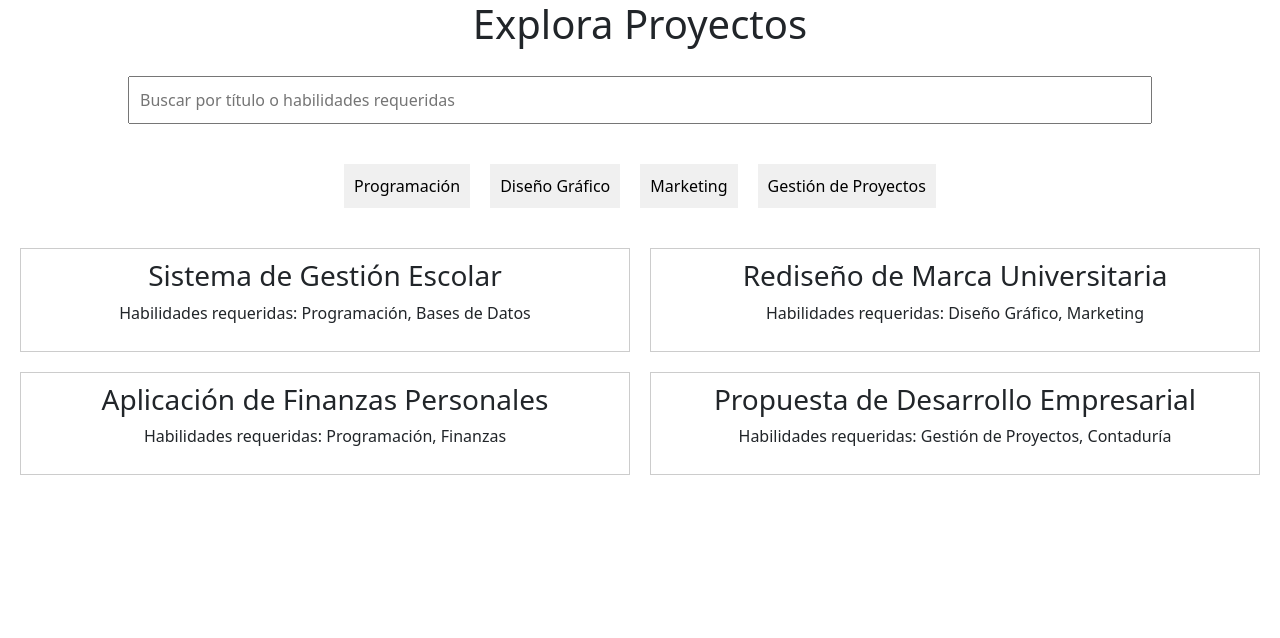
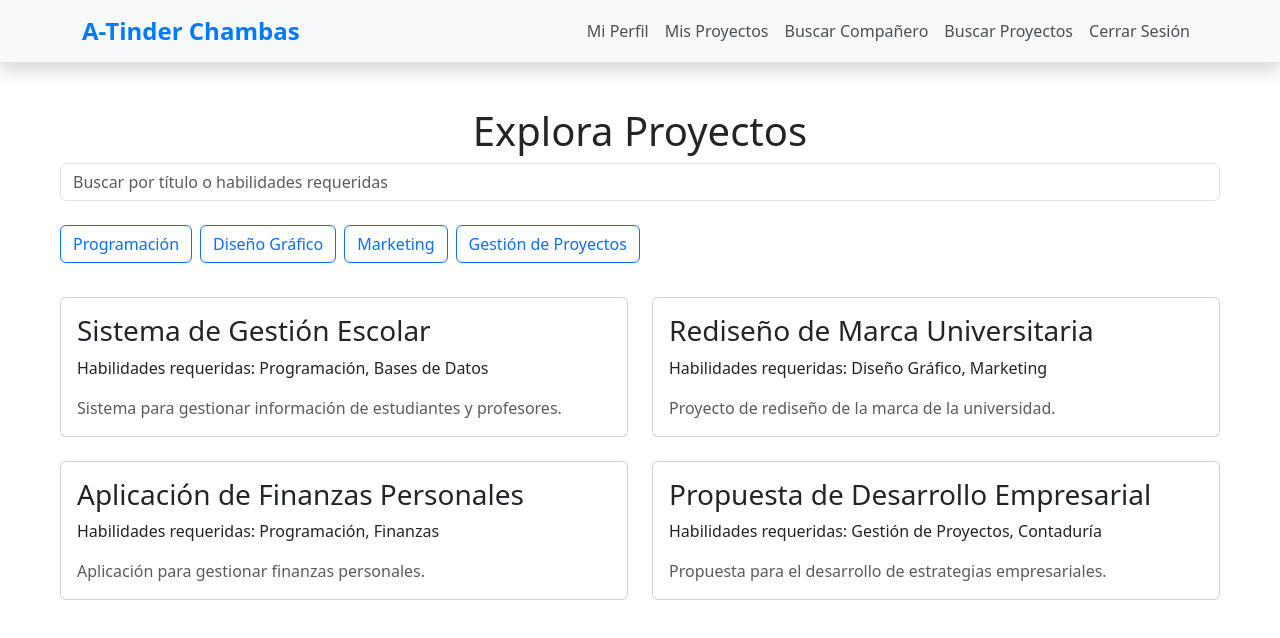
Before and after one commit to PrograWebFinal/T-Chambas, a Vue app: page /Proyectos in a window 1280 px wide. Shown: the top 638 px of the page. Built offline with nearby package versions, Linux system fonts and the light colour scheme; sample sign-in values are in the browser's storage.

Commit message:
mejoras css

```diff
--- a/src/components/BarraMenu.vue
+++ b/src/components/BarraMenu.vue
@@ -1,7 +1,8 @@
 <template>
   <nav class="navbar navbar-expand-lg navbar-light bg-light shadow">
     <div class="container">
-      <a class="navbar-brand" href="#">A-Tinder Chambas</a>
+      <!-- Enlace de la marca que redirige al inicio -->
+      <a class="navbar-brand" @click.prevent="irInicio" style="cursor: pointer;">A-Tinder Chambas</a>
       <button
         class="navbar-toggler"
         type="button"
@@ -56,6 +57,10 @@ export default {
     }
   },
   methods: {
+    irInicio() {
+      // Redirige a la página de inicio
+      this.$router.push("/");
+    },
     logout() {
       // Limpia el almacenamiento local y redirige al login
       localStorage.removeItem("userId");
--- a/src/components/PaginaPerfiles.vue
+++ b/src/components/PaginaPerfiles.vue
@@ -1,41 +1,72 @@
 <template>
+  <div>
+    <!-- Barra de navegación -->
+    <BarraMenu />
+
+    <!-- Contenido principal -->
     <div class="buscar-companeros">
-    <h1>Busca Compañeros</h1>
+      <h1 class="text-center">Busca Compañeros</h1>
+
       <!-- Cuadro de búsqueda -->
       <input
         type="text"
         placeholder="Buscar por nombre o habilidades"
         v-model="searchQuery"
-      class="busqueda"
+        class="form-control mb-4"
       />
+
       <!-- Botones de habilidades más buscadas -->
       <div class="habilidades-populares">
-      <button v-for="habilidad in habilidadesPopulares" :key="habilidad" @click="buscarPorHabilidad(habilidad)">
+        <button
+          v-for="habilidad in habilidadesPopulares"
+          :key="habilidad"
+          @click="buscarPorHabilidad(habilidad)"
+          class="btn btn-outline-primary me-2"
+        >
           {{ habilidad }}
         </button>
       </div>
-    <!-- Perfiles de alumnos en hileras de 4 -->
+
+      <!-- Perfiles de alumnos en hileras -->
       <div class="perfiles-alumnos">
-      <div v-for="(fila, index) in filasPerfiles" :key="index" class="fila">
+        <div
+          v-for="(fila, index) in filasPerfiles"
+          :key="index"
+          class="row mb-4"
+        >
           <!-- Renderizar cada perfil en la hilera -->
-        <div v-for="perfil in fila" :key="perfil.nombre" class="perfil" @click="seleccionarPerfil(perfil)">
+          <div
+            v-for="perfil in fila"
+            :key="perfil.nombre"
+            class="col-md-3 text-center"
+            @click="seleccionarPerfil(perfil)"
+          >
+            <div class="perfil">
               <img :src="perfil.foto" alt="Foto de perfil" class="foto-perfil" />
-          <h3>{{ perfil.nombre }}</h3>
+              <h3 class="mt-2">{{ perfil.nombre }}</h3>
               <p>Habilidades: {{ perfil.habilidades.join(', ') }}</p>
-          <!-- Flecha abajo si el perfil está seleccionado -->
               <div v-if="perfilSeleccionado === perfil" class="flecha-abajo">⬇️</div>
             </div>
-        <!-- Ficha técnica solo en la hilera donde está el perfil seleccionado -->
-        <div v-if="perfilSeleccionado && fila.includes(perfilSeleccionado)" class="ficha-tecnica">
-          <img :src="perfilSeleccionado.foto" alt="Foto del perfil" class="ficha-foto-perfil" />
+          </div>
+
+          <!-- Ficha técnica -->
+          <div
+            v-if="perfilSeleccionado && fila.includes(perfilSeleccionado)"
+            class="ficha-tecnica"
+          >
+            <img
+              :src="perfilSeleccionado.foto"
+              alt="Foto del perfil"
+              class="ficha-foto-perfil"
+            />
             <div class="ficha-detalles">
               <h2>{{ perfilSeleccionado.nombre }}</h2>
               <p><strong>Carrera:</strong> {{ perfilSeleccionado.carrera }}</p>
               <p><strong>Habilidades:</strong> {{ perfilSeleccionado.habilidades.join(', ') }}</p>
               <p><strong>Descripción:</strong> {{ perfilSeleccionado.descripcion }}</p>
               <p v-if="perfilSeleccionado.proyectos.length"><strong>Proyectos:</strong> {{ perfilSeleccionado.proyectos.join(', ') }}</p>
-            <!-- Botón de conectar o invitar -->
-            <button class="btn-conectar">Conectar o Invitar</button>
+              <button class="btn btn-success">Conectar o Invitar</button>
+            </div>
           </div>
         </div>
       </div>
@@ -44,28 +75,80 @@
 </template>
 
 <script>
-import JuanFoto from '../assets/Perfiles/Juan.jpg';
-import AnaFoto from '../assets/Perfiles/Ana.jpeg';
-import LuisFoto from '../assets/Perfiles/Luis.jpg';
-import MariaFoto from '../assets/Perfiles/Maria.jpg';
-import DiegoFoto from '../assets/Perfiles/Diego.jpg';
-import PedroFoto from '../assets/Perfiles/Pedro.jpg';
+import BarraMenu from "@/components/BarraMenu.vue";
+import JuanFoto from "../assets/Perfiles/Juan.jpg";
+import AnaFoto from "../assets/Perfiles/Ana.jpeg";
+import LuisFoto from "../assets/Perfiles/Luis.jpg";
+import MariaFoto from "../assets/Perfiles/Maria.jpg";
+import DiegoFoto from "../assets/Perfiles/Diego.jpg";
+import PedroFoto from "../assets/Perfiles/Pedro.jpg";
 
 export default {
-  name: 'PaginaBuscarCompaneros',
+  name: "PaginaBuscarCompaneros",
+  components: {
+    BarraMenu,
+  },
   data() {
     return {
-      searchQuery: '',
+      searchQuery: "",
       perfilSeleccionado: null,
-      habilidadesPopulares: ['Programación', 'Fotografía', 'Marketing', 'Gestión de Proyectos', 'Contabilidad', ],
+      habilidadesPopulares: [
+        "Programación",
+        "Fotografía",
+        "Marketing",
+        "Gestión de Proyectos",
+        "Contabilidad"
+      ],
       perfiles: [
-        { nombre: 'Juan Pérez', foto: JuanFoto, carrera: 'Ingeniería en Tecnologías de la Información', habilidades: ['Programación', 'Ciberseguridad'], descripcion: 'Estudiante apasionado por la tecnología y la seguridad informática.', proyectos: ['Sistema de Ciberseguridad', 'Aplicación de Redes'] },
-        { nombre: 'Ana López', foto: AnaFoto, carrera: 'Diseño Multimedia', habilidades: ['Diseño Gráfico', 'Fotografía'], descripcion: 'Amante del diseño visual y la fotografía digital.', proyectos: ['N/D'] },
-        { nombre: 'Luis García', foto: LuisFoto, carrera: 'Mercadotecnia Estrategica', habilidades: ['Marketing', 'Redacción'], descripcion: 'Experto en marketing digital y contenido creativo.', proyectos: ['Campaña Publicitaria 2023'] },
-        { nombre: 'María Fernández', foto: MariaFoto, carrera: 'Administración y Dirección de Empresas', habilidades: ['Gestión de Proyectos', 'Liderazgo'], descripcion: 'Apasionada por la gestión de proyectos y el liderazgo.', proyectos: ['Gestión de Eventos Estudiantiles'] },
-        { nombre: 'Diego Martínez', foto: DiegoFoto, carrera: 'Finanzas y Contaduría Pública', habilidades: ['Contabilidad', 'Finanzas'], descripcion: 'Apasionada por la gestión de proyectos y el liderazgo.', proyectos: ['N/D'] },
-        { nombre: 'Pedro Paredes', foto: PedroFoto, carrera: 'Ingeniería Mecatrónica', habilidades: ['Electrónica', 'Programación'], descripcion: 'Apasionada por la gestión de proyectos y el liderazgo.', proyectos: ['N/D'] },
-      ]
+        {
+          nombre: "Juan Pérez",
+          foto: JuanFoto,
+          carrera: "Ingeniería en Tecnologías de la Información",
+          habilidades: ["Programación", "Ciberseguridad"],
+          descripcion: "Estudiante apasionado por la tecnología y la seguridad informática.",
+          proyectos: ["Sistema de Ciberseguridad", "Aplicación de Redes"]
+        },
+        {
+          nombre: "Ana López",
+          foto: AnaFoto,
+          carrera: "Diseño Multimedia",
+          habilidades: ["Diseño Gráfico", "Fotografía"],
+          descripcion: "Amante del diseño visual y la fotografía digital.",
+          proyectos: []
+        },
+        {
+          nombre: "Luis García",
+          foto: LuisFoto,
+          carrera: "Mercadotecnia Estratégica",
+          habilidades: ["Marketing", "Redacción"],
+          descripcion: "Experto en marketing digital y contenido creativo.",
+          proyectos: ["Campaña Publicitaria 2023"]
+        },
+        {
+          nombre: "María Fernández",
+          foto: MariaFoto,
+          carrera: "Administración y Dirección de Empresas",
+          habilidades: ["Gestión de Proyectos", "Liderazgo"],
+          descripcion: "Apasionada por la gestión de proyectos y el liderazgo.",
+          proyectos: ["Gestión de Eventos Estudiantiles"]
+        },
+        {
+          nombre: "Diego Martínez",
+          foto: DiegoFoto,
+          carrera: "Finanzas y Contaduría Pública",
+          habilidades: ["Contabilidad", "Finanzas"],
+          descripcion: "Entusiasta de las finanzas y la contabilidad.",
+          proyectos: []
+        },
+        {
+          nombre: "Pedro Paredes",
+          foto: PedroFoto,
+          carrera: "Ingeniería Mecatrónica",
+          habilidades: ["Electrónica", "Programación"],
+          descripcion: "Apasionado por la mecatrónica y la programación.",
+          proyectos: []
+        },
+      ],
     };
   },
   computed: {
@@ -74,9 +157,10 @@ export default {
         return this.perfiles;
       }
       const query = this.searchQuery.toLowerCase();
-      return this.perfiles.filter(perfil =>
+      return this.perfiles.filter(
+        (perfil) =>
           perfil.nombre.toLowerCase().includes(query) ||
-        perfil.habilidades.some(habilidad => habilidad.toLowerCase().includes(query))
+          perfil.habilidades.some((habilidad) => habilidad.toLowerCase().includes(query))
       );
     },
     filasPerfiles() {
@@ -85,7 +169,7 @@ export default {
         filas.push(this.perfilesFiltrados.slice(i, i + 4));
       }
       return filas;
-    }
+    },
   },
   methods: {
     buscarPorHabilidad(habilidad) {
@@ -93,90 +177,42 @@ export default {
     },
     seleccionarPerfil(perfil) {
       this.perfilSeleccionado = this.perfilSeleccionado === perfil ? null : perfil;
-    }
-  }
+    },
+  },
 };
 </script>
 
 <style scoped>
 .buscar-companeros {
-  text-align: center;
-}
-.busqueda {
-  width: 80%;
-  padding: 10px;
-  margin: 20px 10px;
-  font-size: 16px;
-}
-.habilidades-populares {
-  margin: 20px 0;
-  font-size: 20px;
-}
-.habilidades-populares button {
-  margin: 0 10px;
-  padding: 10px;
-  background-color: #f0f0f0;
-  border: none;
-  cursor: pointer;
+  max-width: 1200px;
+  margin: auto;
+  padding: 20px;
 }
 .perfiles-alumnos {
-  display: grid;
-  gap: 20px;
   margin-top: 20px;
-  padding: 20px;
-}
-.fila {
-  display: grid;
-  grid-template-columns: repeat(4, 1fr);
-  gap: 20px;
-}
-.perfil {
-  border: 1px solid #ccc;
-  padding: 10px;
-  text-align: center;
-  cursor: pointer;
-  font-size: 18px;
 }
 .foto-perfil {
-  width: 200px;
-  height: 250px;
+  width: 100px;
+  height: 100px;
   border-radius: 50%;
   object-fit: cover;
-  object-position: top;
-  margin: 5%;
 }
 .flecha-abajo {
-  font-size: 30px;
-  color: #333;
-  margin-top: 5px;
+  font-size: 20px;
+  color: #007bff;
 }
 .ficha-tecnica {
-  display: flex;
-  align-items: center;
+  background-color: #f8f9fa;
+  border: 1px solid #ddd;
   padding: 20px;
-  background-color: #f9f9f9;
-  border-top: 2px solid #ccc;
-  grid-column: span 4;
+  border-radius: 8px;
 }
 .ficha-foto-perfil {
-  width: 250px;
-  height: 300px;
+  width: 150px;
+  height: 150px;
   border-radius: 50%;
-  object-fit: cover;
-  object-position: top;
-  margin-right: 60px;
-  margin-left: 60px;
 }
 .ficha-detalles {
   text-align: left;
-  font-size: 16px;
-}
-.btn-conectar {
-  margin-top: 10px;
-  padding: 10px 20px;
-  background-color: #4CAF50;
-  color: #fff;
-  border: none;
-  cursor: pointer;
 }
 </style>
--- a/src/components/PaginaProyectos.vue
+++ b/src/components/PaginaProyectos.vue
@@ -1,22 +1,52 @@
 <template>
-  <div class="explora-proyectos">
-    <h1>Explora Proyectos</h1>
+  <div>
+    <!-- Barra de navegación -->
+    <BarraMenu />
+
+    <!-- Contenido principal -->
+    <div class="explora-proyectos container mt-4">
+      <h1 class="text-center">Explora Proyectos</h1>
+
+      <!-- Cuadro de búsqueda -->
       <input
         type="text"
         placeholder="Buscar por título o habilidades requeridas"
         v-model="searchQuery"
-      class="busqueda"
+        class="form-control mb-4"
       />
-    <div class="habilidades-populares">
-      <button v-for="habilidad in habilidadesPopulares" :key="habilidad" @click="buscarPorHabilidad(habilidad)">
+
+      <!-- Botones de habilidades populares -->
+      <div class="habilidades-populares mb-4">
+        <button
+          v-for="habilidad in habilidadesPopulares"
+          :key="habilidad"
+          @click="buscarPorHabilidad(habilidad)"
+          class="btn btn-outline-primary me-2"
+        >
           {{ habilidad }}
         </button>
       </div>
+
+      <!-- Lista de proyectos -->
       <div class="proyectos">
-      <div v-for="(fila, index) in filasProyectos" :key="index" class="fila">
-        <div v-for="proyecto in fila" :key="proyecto.titulo" class="proyecto" @click="seleccionarProyecto(proyecto)">
-          <h3>{{ proyecto.titulo }}</h3>
-          <p>Habilidades requeridas: {{ proyecto.habilidades.join(', ') }}</p>
+        <div
+          v-for="(fila, index) in filasProyectos"
+          :key="index"
+          class="row mb-4"
+        >
+          <div
+            v-for="proyecto in fila"
+            :key="proyecto.titulo"
+            class="col-md-6"
+          >
+            <div class="proyecto card h-100" @click="seleccionarProyecto(proyecto)">
+              <div class="card-body">
+                <h3 class="card-title">{{ proyecto.titulo }}</h3>
+                <p class="card-text">Habilidades requeridas: {{ proyecto.habilidades.join(', ') }}</p>
+                <p class="card-text text-muted">{{ proyecto.descripcion }}</p>
+              </div>
+            </div>
+          </div>
         </div>
       </div>
     </div>
@@ -24,24 +54,68 @@
 </template>
 
 <script>
-import Proyecto1Img from '../assets/proyecto1.jpg';
-import Proyecto2Img from '../assets/proyecto2.jpg';
-import Proyecto3Img from '../assets/proyecto3.jpg';
+import BarraMenu from "@/components/BarraMenu.vue";
+import Proyecto1Img from "../assets/proyecto1.jpg";
+import Proyecto2Img from "../assets/proyecto2.jpg";
+import Proyecto3Img from "../assets/proyecto3.jpg";
 
-import JuanFoto from '../assets/Perfiles/Juan.jpg';
-import AnaFoto from '../assets/Perfiles/Ana.jpeg';
+import JuanFoto from "../assets/Perfiles/Juan.jpg";
+import AnaFoto from "../assets/Perfiles/Ana.jpeg";
 
 export default {
-  name: 'PaginaProyectos',
+  name: "PaginaProyectos",
+  components: {
+    BarraMenu,
+  },
   data() {
     return {
-      searchQuery: '',
-      habilidadesPopulares: ['Programación', 'Diseño Gráfico', 'Marketing', 'Gestión de Proyectos'],
+      searchQuery: "",
+      habilidadesPopulares: ["Programación", "Diseño Gráfico", "Marketing", "Gestión de Proyectos"],
       proyectos: [
-        { titulo: 'Sistema de Gestión Escolar', habilidades: ['Programación', 'Bases de Datos'], descripcion: 'Sistema para gestionar información de estudiantes y profesores.', imagenes: [Proyecto1Img], integrantes: [{ nombre: 'Juan Pérez', foto: JuanFoto, carrera: 'Ingeniería en Tecnologías de la Información', habilidades: ['Programación', 'Ciberseguridad'], proyectos: ['Sistema de Ciberseguridad', 'Aplicación de Redes'] }] },
-        { titulo: 'Rediseño de Marca Universitaria', habilidades: ['Diseño Gráfico', 'Marketing'], descripcion: 'Proyecto de rediseño de la marca de la universidad.', imagenes: [Proyecto2Img], integrantes: [{ nombre: 'Ana López', foto: AnaFoto, carrera: 'Diseño Multimedia', habilidades: ['Diseño Gráfico', 'Fotografía'], proyectos: [] }] },
-        { titulo: 'Aplicación de Finanzas Personales', habilidades: ['Programación', 'Finanzas'], descripcion: 'Aplicación para gestionar finanzas personales.', imagenes: [Proyecto3Img], integrantes: [] },
-        { titulo: 'Propuesta de Desarrollo Empresarial', habilidades: ['Gestión de Proyectos', 'Contaduría'], descripcion: 'Aplicación para gestionar finanzas personales.', imagenes: [Proyecto3Img], integrantes: [] }
+        {
+          titulo: "Sistema de Gestión Escolar",
+          habilidades: ["Programación", "Bases de Datos"],
+          descripcion: "Sistema para gestionar información de estudiantes y profesores.",
+          imagenes: [Proyecto1Img],
+          integrantes: [
+            {
+              nombre: "Juan Pérez",
+              foto: JuanFoto,
+              carrera: "Ingeniería en Tecnologías de la Información",
+              habilidades: ["Programación", "Ciberseguridad"],
+              proyectos: ["Sistema de Ciberseguridad", "Aplicación de Redes"]
+            }
+          ]
+        },
+        {
+          titulo: "Rediseño de Marca Universitaria",
+          habilidades: ["Diseño Gráfico", "Marketing"],
+          descripcion: "Proyecto de rediseño de la marca de la universidad.",
+          imagenes: [Proyecto2Img],
+          integrantes: [
+            {
+              nombre: "Ana López",
+              foto: AnaFoto,
+              carrera: "Diseño Multimedia",
+              habilidades: ["Diseño Gráfico", "Fotografía"],
+              proyectos: []
+            }
+          ]
+        },
+        {
+          titulo: "Aplicación de Finanzas Personales",
+          habilidades: ["Programación", "Finanzas"],
+          descripcion: "Aplicación para gestionar finanzas personales.",
+          imagenes: [Proyecto3Img],
+          integrantes: []
+        },
+        {
+          titulo: "Propuesta de Desarrollo Empresarial",
+          habilidades: ["Gestión de Proyectos", "Contaduría"],
+          descripcion: "Propuesta para el desarrollo de estrategias empresariales.",
+          imagenes: [Proyecto3Img],
+          integrantes: []
+        }
       ]
     };
   },
@@ -51,9 +125,10 @@ export default {
         return this.proyectos;
       }
       const query = this.searchQuery.toLowerCase();
-      return this.proyectos.filter(proyecto =>
+      return this.proyectos.filter(
+        (proyecto) =>
           proyecto.titulo.toLowerCase().includes(query) ||
-        proyecto.habilidades.some(habilidad => habilidad.toLowerCase().includes(query))
+          proyecto.habilidades.some((habilidad) => habilidad.toLowerCase().includes(query))
       );
     },
     filasProyectos() {
@@ -62,54 +137,35 @@ export default {
         filas.push(this.proyectosFiltrados.slice(i, i + 2));
       }
       return filas;
-    }
+    },
   },
   methods: {
     buscarPorHabilidad(habilidad) {
       this.searchQuery = habilidad;
     },
     seleccionarProyecto(proyecto) {
-      this.$router.push({ name: 'Detalles_proyectos', params: { proyecto: JSON.stringify(proyecto) } });
-    }
-  }
+      this.$router.push({ name: "Detalles_proyectos", params: { proyecto: JSON.stringify(proyecto) } });
+    },
+  },
 };
 </script>
 
 <style scoped>
 .explora-proyectos {
-  text-align: center;
-}
-.busqueda {
-  width: 80%;
-  padding: 10px;
-  margin: 20px 10px;
-  font-size: 16px;
-}
-.habilidades-populares {
-  margin: 20px 0;
+  max-width: 1200px;
+  margin: auto;
+  padding: 20px;
 }
 .habilidades-populares button {
-  margin: 0 10px;
-  padding: 10px;
-  background-color: #f0f0f0;
-  border: none;
+  margin-bottom: 10px;
+}
+.proyecto {
   cursor: pointer;
 }
-.proyectos {
-  display: grid;
-  gap: 20px;
-  margin-top: 20px;
-  padding: 20px;
+.card {
+  transition: transform 0.2s ease-in-out;
 }
-.fila {
-  display: grid;
-  grid-template-columns: repeat(2, 1fr);
-  gap: 20px;
-}
-.proyecto {
-  border: 1px solid #ccc;
-  padding: 10px;
-  text-align: center;
-  cursor: pointer;
+.card:hover {
+  transform: scale(1.05);
 }
 </style>
```
Lines whose indentation alone changed are shown as unchanged.
